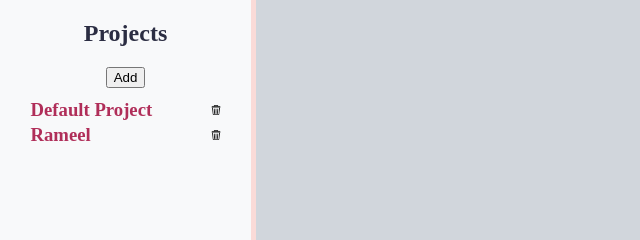
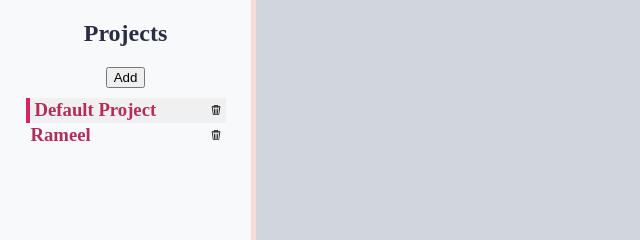
Before and after one commit to RameelHaroon/Todo-List, a website built with webpack: page src/template.html in a window 1280 px wide. Both pictures are taken after a click on the element "Default Project". Shown: the top 240 px of the page, 0-640 px from the left. Built offline with nearby package versions, Linux system fonts and the light colour scheme.

Commit message:
Added UI element to select project and hooked it up with projectmanager

```diff
--- a/src/css/projectDOMHandler.css
+++ b/src/css/projectDOMHandler.css
@@ -35,3 +35,8 @@ h3:hover {
     justify-content: space-between;
     align-items: center;
 }
+
+.project.selected {
+  background-color: #f0f0f0; /* Or any highlight color */
+  border-left: 4px solid #d62560;
+}
--- a/src/index.js
+++ b/src/index.js
@@ -33,12 +33,23 @@ function handleClick(event) {
     console.log(`Delete project with ID: ${projectId}`);
     manager.deleteProject(projectId);
     renderPage();
-    }
+  } else if (target.closest(".project")) {
+    // You can call a selectProject(id) here if needed
 
-    else if (target.closest(".project")) {
-        const projectId = target.closest(".project").dataset.projectId;
-        console.log(`Clicked on project with ID: ${projectId}`);
-        // You can call a selectProject(id) here if needed
+    const clickedProject = target.closest(".project");
+
+    // Remove existing selection
+    document.querySelectorAll(".project.selected").forEach((project) => {
+      project.classList.remove("selected");
+    });
+
+    // Add new selection
+    clickedProject.classList.add("selected");
+
+    const projectId = clickedProject.dataset.projectId;
+    manager.selectProject(
+      manager.getProjects().find((project) => project.projectId === projectId)
+    );
   }
 }
 
--- a/src/projectManager.js
+++ b/src/projectManager.js
@@ -12,21 +12,34 @@ export const ProjectManager = (() => {
       return project;
     }
 
-    function addTodoItem(title, description, dueDate, priority, selectedProjectId) {
-      const newTodoItem = new TodoItem(title, description, dueDate, priority, selectedProjectId);
-      const project = projects.find(p => p.projectId === selectedProjectId);
+    function addTodoItem(
+      title,
+      description,
+      dueDate,
+      priority,
+      selectedProjectId
+    ) {
+      const newTodoItem = new TodoItem(
+        title,
+        description,
+        dueDate,
+        priority,
+        selectedProjectId
+      );
+      const project = projects.find((p) => p.projectId === selectedProjectId);
       if (project) {
         project.addTodo(newTodoItem);
       }
     }
 
     function deleteProject(projectId) {
-      projects = projects.filter(p => p.projectId !== projectId);
+      projects = projects.filter((p) => p.projectId !== projectId);
       selectedProject = projects.length > 0 ? projects[0] : null;
     }
 
-    function selectProject(index) {
-      selectedProject = projects[index];
+    function selectProject(project) {
+      console.log(`Selecting project with ID: ${project.projectId}`);
+      selectedProject = project;
     }
 
     function getSelectedProject() {
@@ -44,7 +57,6 @@ export const ProjectManager = (() => {
     defaultProject = addProject("Rameel");
     selectedProject = defaultProject;
 
-
     return {
       addProject,
       addTodoItem,
--- a/webpack.config.js
+++ b/webpack.config.js
@@ -13,6 +13,7 @@ module.exports = {
   devtool: "eval-source-map",
   devServer: {
     watchFiles: ["./src/template.html"],
+    port: 3000,
   },
   plugins: [
     new HtmlWebpackPlugin({
```
Lines whose indentation alone changed are shown as unchanged.
